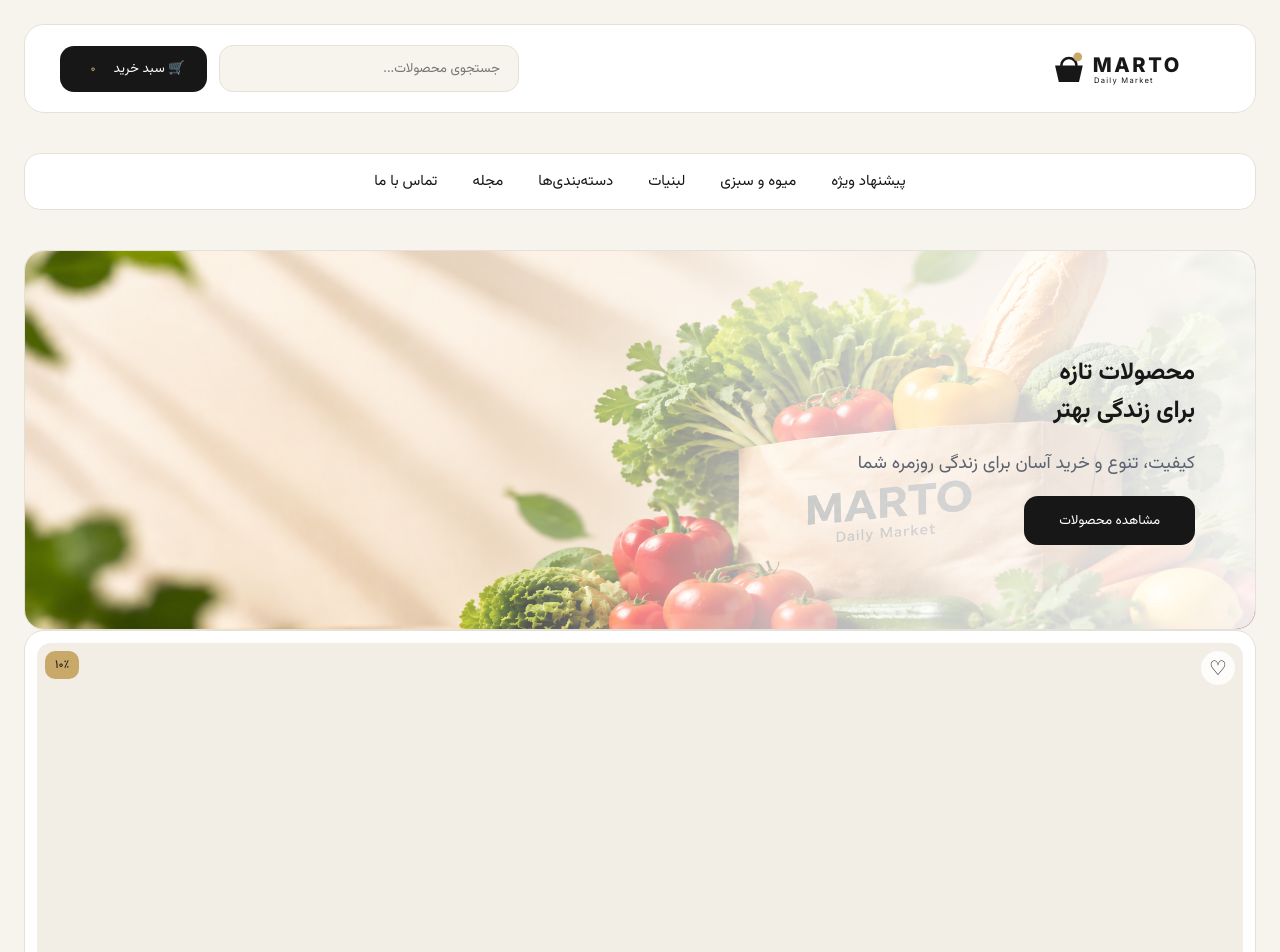
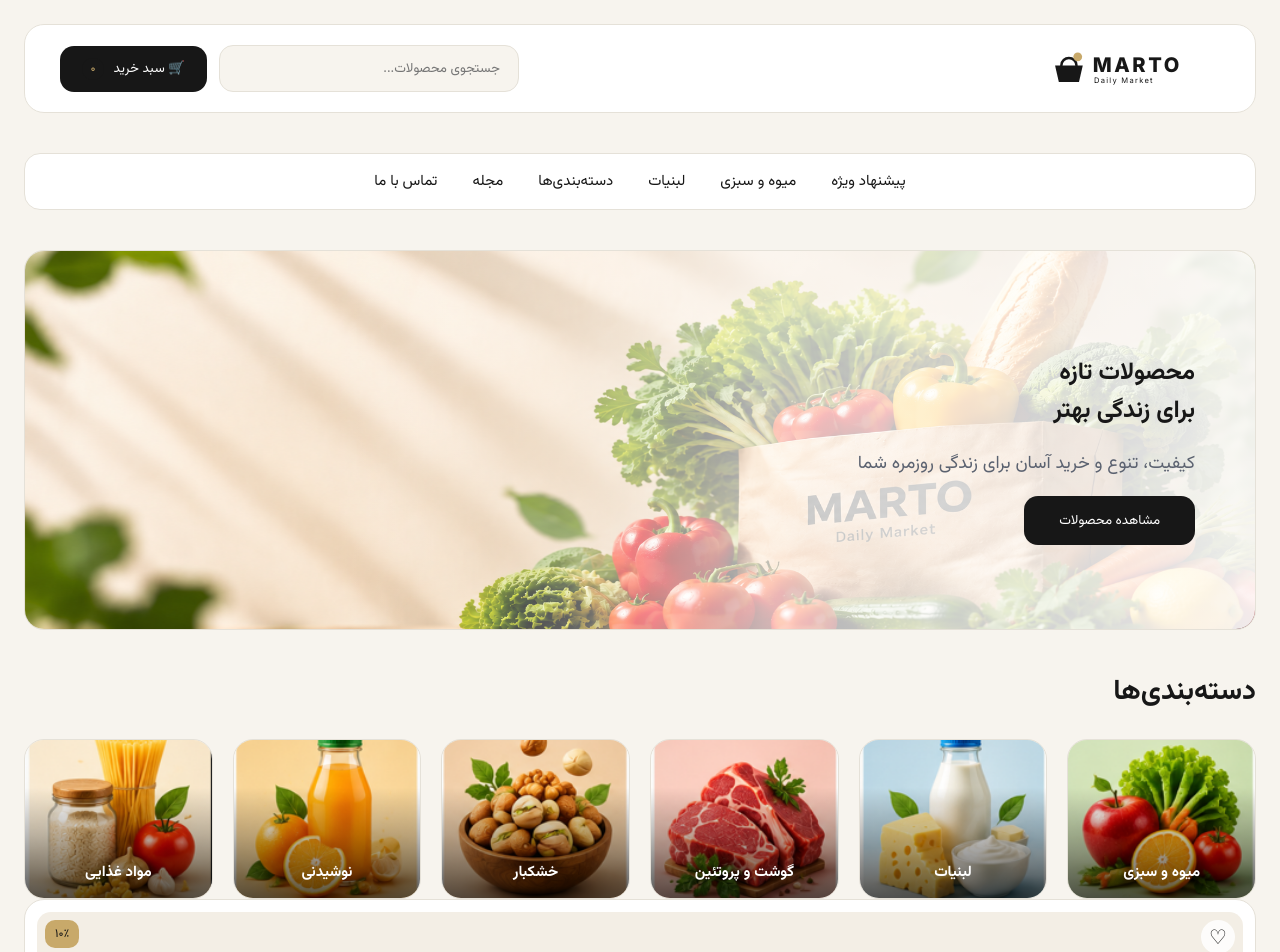
Before and after one commit to A-H-FEIZI/dry-shop, a React (Vite) app: page / in a window 1280 px wide. Shown: the top 952 px of the page. Built offline with nearby package versions, Linux system fonts and the light colour scheme.

Commit message:
feat: CategoryGrid with map and key (week 5 step 2)

```diff
--- a/src/App.tsx
+++ b/src/App.tsx
@@ -5,6 +5,7 @@ import Footer from './components/Footer.tsx'
 import Header from './components/Header.tsx'
 import Hero from './components/Hero.tsx'
 import LogoSprite from './components/LogoSprite.tsx'
+import CategoryGrid from './components/CategoryGrid.tsx'
 
 const SAMPLE_CARD: Card = {
   id: 102,
@@ -19,16 +20,17 @@ const SAMPLE_CARD: Card = {
 }
 
 export default function App() {
-    return (
-        <>
+  return (
+    <>
       <LogoSprite />
       <Header />
       <CategoryNav />
       <main id="main">
         <Hero />
+        <CategoryGrid />
+        <ProductCard card={SAMPLE_CARD} onAdd={(id) => console.log('add', id)} />
       </main>
-      <ProductCard card={SAMPLE_CARD} onAdd={(id) => console.log('add', id)} />
       <Footer />
-        </>
-    )
+    </>
+  )
 }
--- /dev/null
+++ b/src/components/CategoryGrid.tsx
@@ -0,0 +1,39 @@
+import fruitImg from '../../assets/products/fruit-and-vegetables.png'
+import dairyImg from '../../assets/products/Dairy-products.png'
+import meatImg from '../../assets/products/meat-and-protein.png'
+import nutsImg from '../../assets/products/dried-fruits-and-nuts.png'
+import drinksImg from '../../assets/products/beverage.png'
+import pantryImg from '../../assets/products/food-products.png'
+
+type CategoryCardData = {
+  slug: string
+  title: string
+  href: string
+  image: string
+}
+
+const CATEGORY_CARDS: CategoryCardData[] = [
+  { slug: 'fruit', title: 'میوه و سبزی', href: '?category=fruit', image: fruitImg },
+  { slug: 'dairy', title: 'لبنیات', href: '?category=dairy', image: dairyImg },
+  { slug: 'meat', title: 'گوشت و پروتئین', href: '#offers', image: meatImg },
+  { slug: 'nuts', title: 'خشکبار', href: '#offers', image: nutsImg },
+  { slug: 'drinks', title: 'نوشیدنی', href: '?category=drinks', image: drinksImg },
+  { slug: 'pantry', title: 'مواد غذایی', href: '?category=pantry', image: pantryImg },
+]
+
+export default function CategoryGrid() {
+  return (
+    <section className="categories" id="categories">
+      <h2>دسته‌بندی‌ها</h2>
+
+      <div className="category-grid">
+        {CATEGORY_CARDS.map((c) => (
+          <a className="category-card" href={c.href} key={c.slug}>
+            <img src={c.image} alt="" />
+            <h3>{c.title}</h3>
+          </a>
+        ))}
+      </div>
+    </section>
+  )
+}
```
